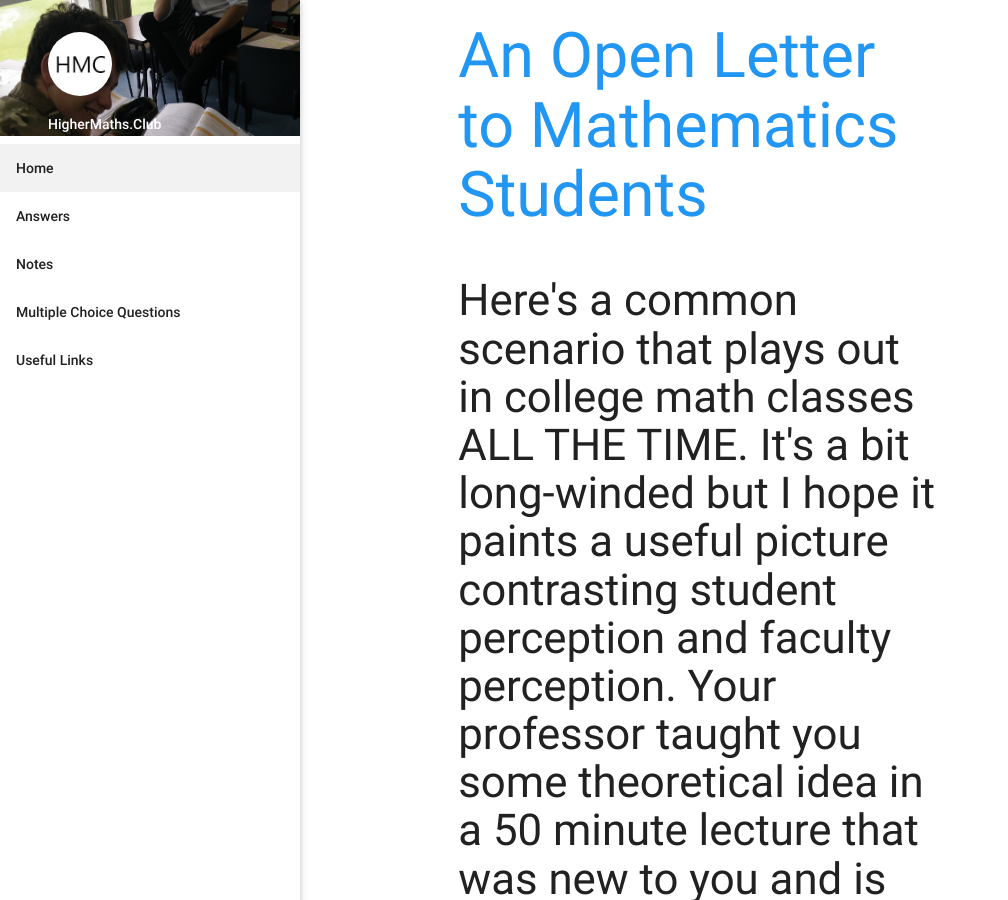
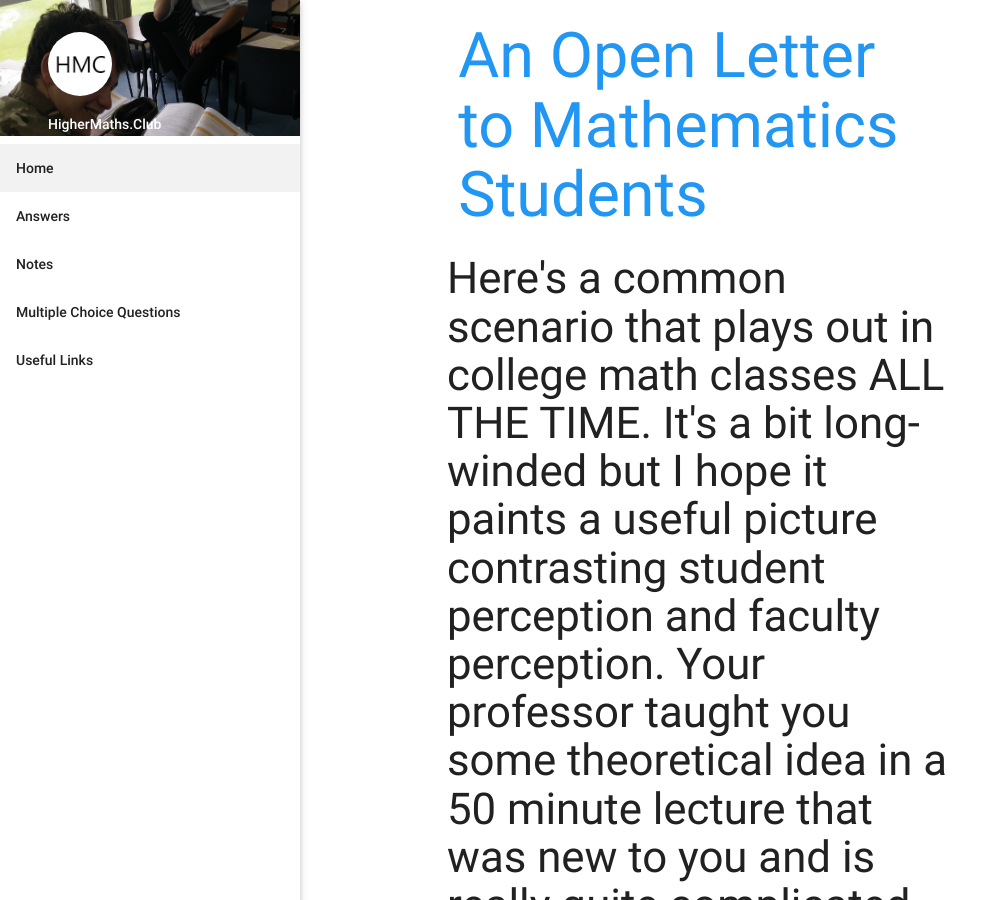
Before and after one commit to Harctona/MASecurity, a Jekyll site: the page built from index.html, in a window 1280 px wide and 900 px high, scrolled down 339 px. Shown: the whole window, without its empty margins (0-1008 px from the left). Built offline with Jekyll 4.4.1, drawn with Linux system fonts in a browser that asks for light colours; nearby versions of some CDN libraries.

Commit message:
Update index.html

```diff
--- a/index.html
+++ b/index.html
@@ -6,7 +6,7 @@ desc: "Useful resources for Higher Mathematics pupils."
 permalink: /
 ---
 <h1 class="col s12 header blue-text">An Open Letter to Mathematics Students</h1>
-<h3 class="caption col s12">Here's a common scenario that plays out in college math classes ALL THE TIME.  It's a bit long-winded but I hope it paints a useful picture contrasting student perception and faculty perception.
+<h3 class="caption">Here's a common scenario that plays out in college math classes ALL THE TIME.  It's a bit long-winded but I hope it paints a useful picture contrasting student perception and faculty perception.
 
 Your professor taught you some theoretical idea in a 50 minute lecture that was new to you and is really quite complicated.  She then had only 5 minutes left to do an example problem so she picked one that was relatively easy to ensure that everyone could follow the example, and it wouldn't be rushed (knowing that your book contains several other examples of varying difficulty).  She then hoped that, as a college student, you would carefully read the text and work through the more challenging examples provided there in order to learn to apply the complicated idea on the kinds of problems appropriate for the level of the class.  She hoped that you'd run into 25 brick walls while trying to master the material and that you'd be able to get over 15 to 20 of those walls your own.  She hoped that you'd swing by office hours (where she sits alone for hours each week) and let her help you knock down the last few that remain so that when your exam came around, you'd deeply understand the theoretical idea and be able to apply it to any (reasonable) problem.
 
```
